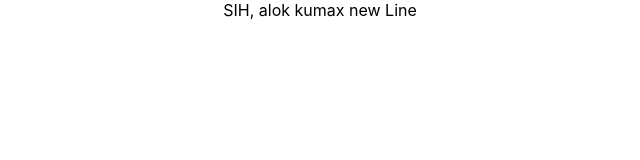
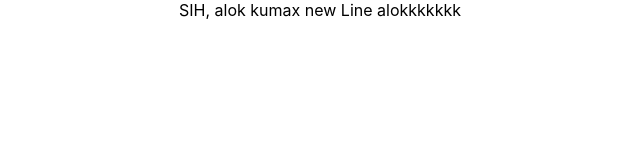
Before and after one commit to AbhilashaGupta16/SIH-OrganicCoders, a React (Create React App) app in the folder client/: page / in a window 1280 px wide. Shown: the top 160 px of the page, without its empty margins (320-960 px from the left). Built offline with nearby package versions, Linux system fonts and the light colour scheme.

Commit message:
react-file2

```diff
--- a/client/src/App.js
+++ b/client/src/App.js
@@ -6,6 +6,7 @@ function App() {
     <div className="App">
      SIH, alok kumax
      new Line
+     alokkkkkkk
     </div>
   );
 }
```
